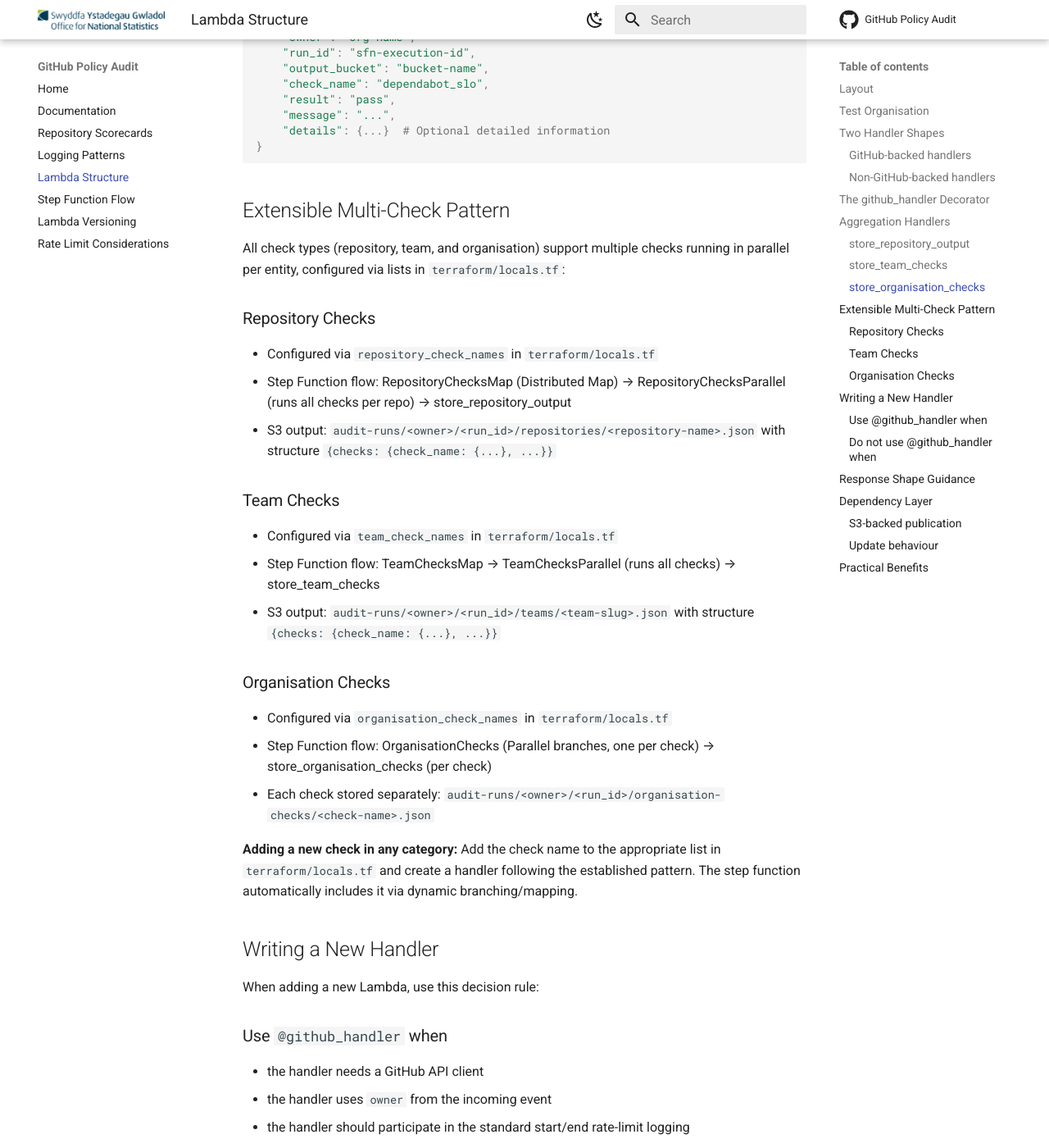
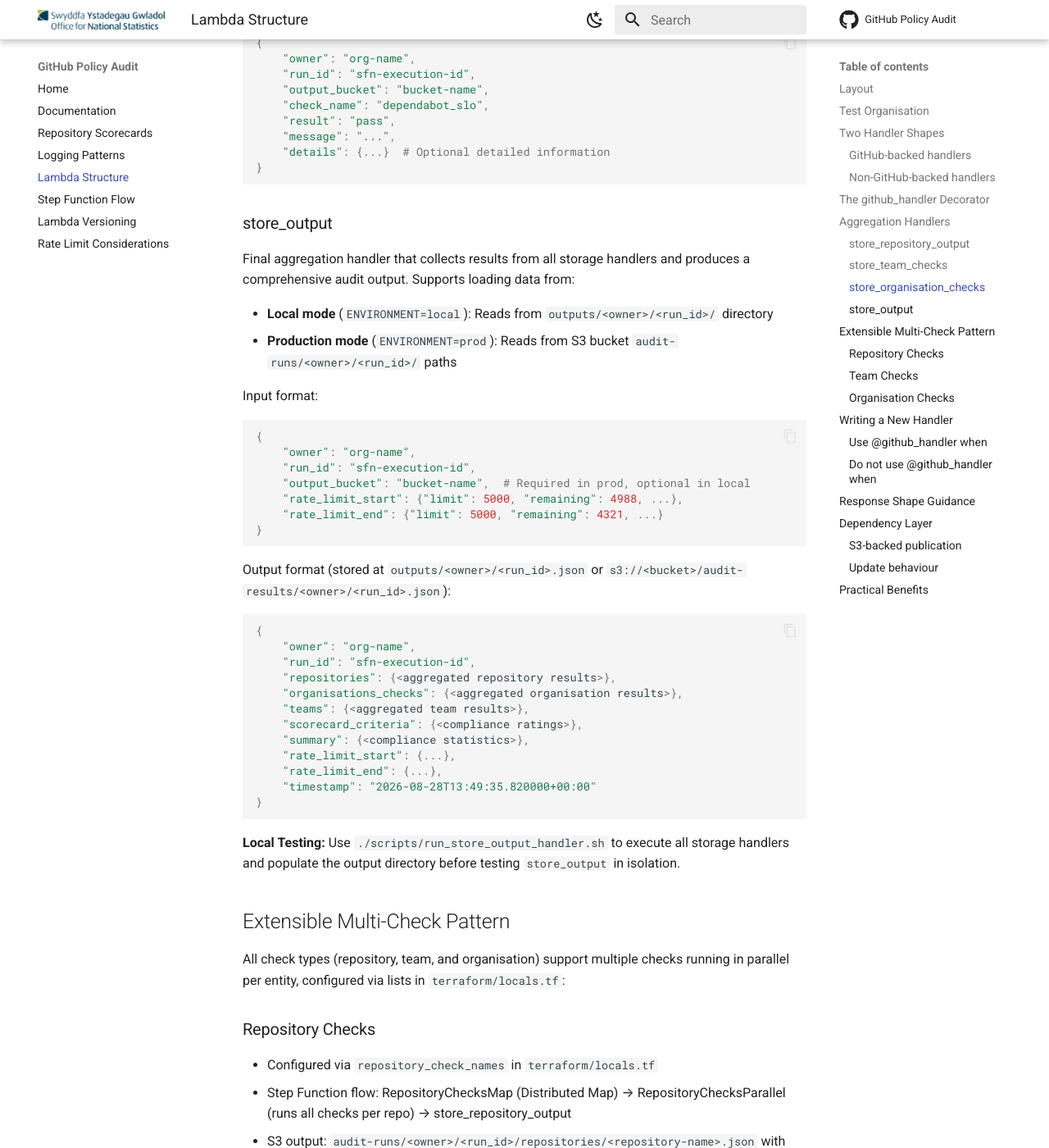
Before and after one commit to ONS-Innovation/keh-github-policy-audit, an MkDocs documentation site: the page built from docs/lambda-structure.md, in a window 1280 px wide and 1400 px high, scrolled down 4721 px. Shown: the whole window at 82% size. Built offline with MkDocs 1.6.1 and Material for MkDocs 9.7.7, drawn with Linux system fonts in a browser that asks for light colours; comment, search, counter and statistics services are not loaded; some of the changed text lies outside the part shown.

Commit message:
feat: rework `store_output` local running

````diff
--- a/docs/lambda-structure.md
+++ b/docs/lambda-structure.md
@@ -148,7 +148,7 @@ Some handlers aggregate results from multiple checks across entities (repositori
 
 ### store_repository_output
 
-Aggregates repository check results from all checks (12 checks per repository) into a single S3 file. Input format:
+Aggregates repository check results from all checks (defined in `terraform/locals.tf` as `repository_check_names`) into a single file in `audit-runs/<owner>/<run_id>/repositories/` (local mode) or S3. Input format:
 
 ```python
 {
@@ -166,7 +166,7 @@ Aggregates repository check results from all checks (12 checks per repository) i
 
 ### store_team_checks
 
-Aggregates team check results (extensible, defined in `terraform/locals.tf` as `team_check_names`) into a single S3 file per team. Automatically normalizes check results from list to dictionary format keyed by check name. Input format:
+Aggregates team check results (defined in `terraform/locals.tf` as `team_check_names`) into a single file in `audit-runs/<owner>/<run_id>/teams/` (local mode) or S3 per team. Automatically normalises check results from list to dictionary format keyed by check name. Input format:
 
 ```python
 {
@@ -183,7 +183,7 @@ Aggregates team check results (extensible, defined in `terraform/locals.tf` as `
 
 ### store_organisation_checks
 
-Stores organisation-level check results (defined in `terraform/locals.tf` as `organisation_check_names`, e.g., `dependabot_slo`, `secret_scanning_slo`) to individual S3 files. Input format:
+Stores organisation-level check results (defined in `terraform/locals.tf` as `organisation_check_names`, e.g., `dependabot_slo`, `secret_scanning_slo`) to individual files in `audit-runs/<owner>/<run_id>/organisation-checks/` (local mode) or S3. Input format:
 
 ```python
 {
@@ -196,6 +196,44 @@ Stores organisation-level check results (defined in `terraform/locals.tf` as `or
     "details": {...}  # Optional detailed information
 }
 ```
+
+### store_output
+
+Final aggregation handler that collects results from all storage handlers and produces a comprehensive audit output. Supports loading data from:
+
+- **Local mode** (`ENVIRONMENT=local`): Reads from `outputs/<owner>/<run_id>/` directory
+- **Production mode** (`ENVIRONMENT=prod`): Reads from S3 bucket `audit-runs/<owner>/<run_id>/` paths
+
+Input format:
+
+```python
+{
+    "owner": "org-name",
+    "run_id": "sfn-execution-id",
+    "output_bucket": "bucket-name",  # Required in prod, optional in local
+    "rate_limit_start": {"limit": 5000, "remaining": 4988, ...},
+    "rate_limit_end": {"limit": 5000, "remaining": 4321, ...}
+}
+```
+
+Output format (stored at `outputs/<owner>/<run_id>.json` or `s3://<bucket>/audit-results/<owner>/<run_id>.json`):
+
+```python
+{
+    "owner": "org-name",
+    "run_id": "sfn-execution-id",
+    "repositories": {<aggregated repository results>},
+    "organisations_checks": {<aggregated organisation results>},
+    "teams": {<aggregated team results>},
+    "scorecard_criteria": {<compliance ratings>},
+    "summary": {<compliance statistics>},
+    "rate_limit_start": {...},
+    "rate_limit_end": {...},
+    "timestamp": "2026-08-28T13:49:35.820000+00:00"
+}
+```
+
+**Local Testing:** Use `./scripts/run_store_output_handler.sh` to execute all storage handlers and populate the output directory before testing `store_output` in isolation.
 
 ## Extensible Multi-Check Pattern
 
````
Also changed, not shown: README.md (+33 -56 lines), 3 other files.
